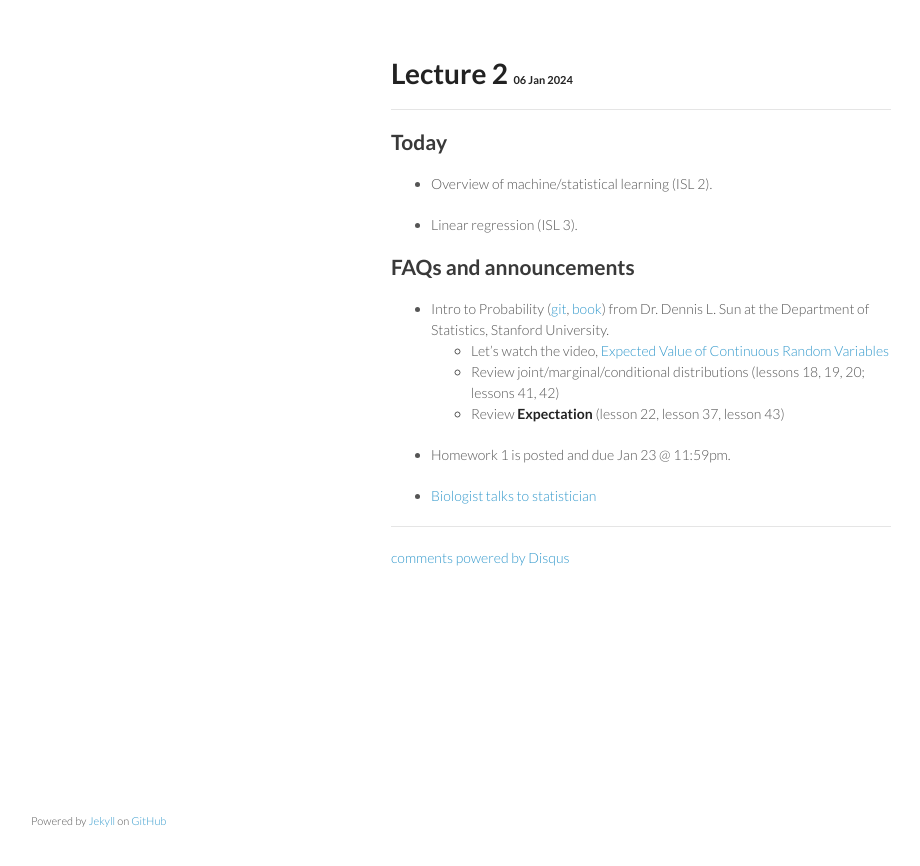
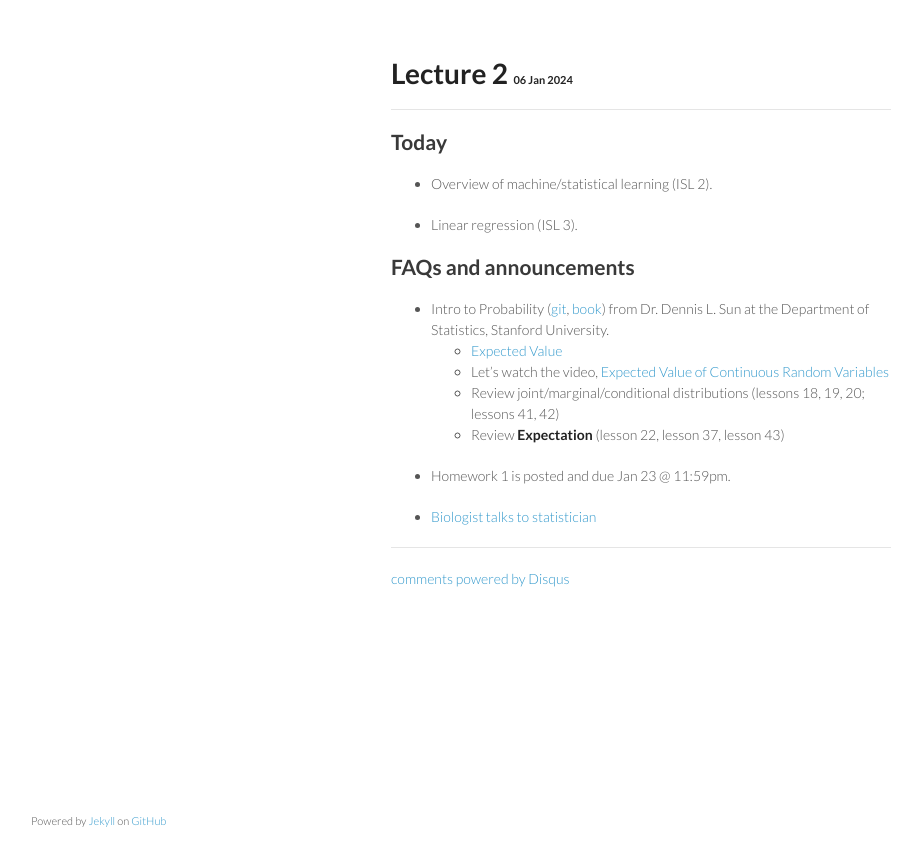
Before and after one commit to ucla-biostat-212a/2024winter, a Jekyll site: the page built from _posts/2024-01-06-week1-day2.md, in a window 1280 px wide. Shown: the top 866 px of the page, without its empty margins (179-1099 px from the left). Built offline with Jekyll 4.4.1, drawn with Linux system fonts in a browser that asks for light colours; comment, search, counter and statistics services are not loaded.

Commit message:
revise ann

```diff
--- a/_posts/2024-01-06-week1-day2.md
+++ b/_posts/2024-01-06-week1-day2.md
@@ -13,6 +13,7 @@ category: biostat212awinter2024
 ## FAQs and announcements
 
 * Intro to Probability ([git](https://github.com/dlsun/probability), [book](https://dlsun.github.io/probability/)) from Dr. Dennis L. Sun at the Department of Statistics, Stanford University.
+	* [Expected Value](https://dlsun.github.io/probability/expected-value.html)
 	* Let's watch the video, [Expected Value of Continuous Random Variables](https://dlsun.github.io/probability/ev-continuous.html)
 	* Review joint/marginal/conditional distributions (lessons 18, 19, 20; lessons 41, 42)
 	* Review **Expectation** (lesson 22, lesson 37, lesson 43)
```
